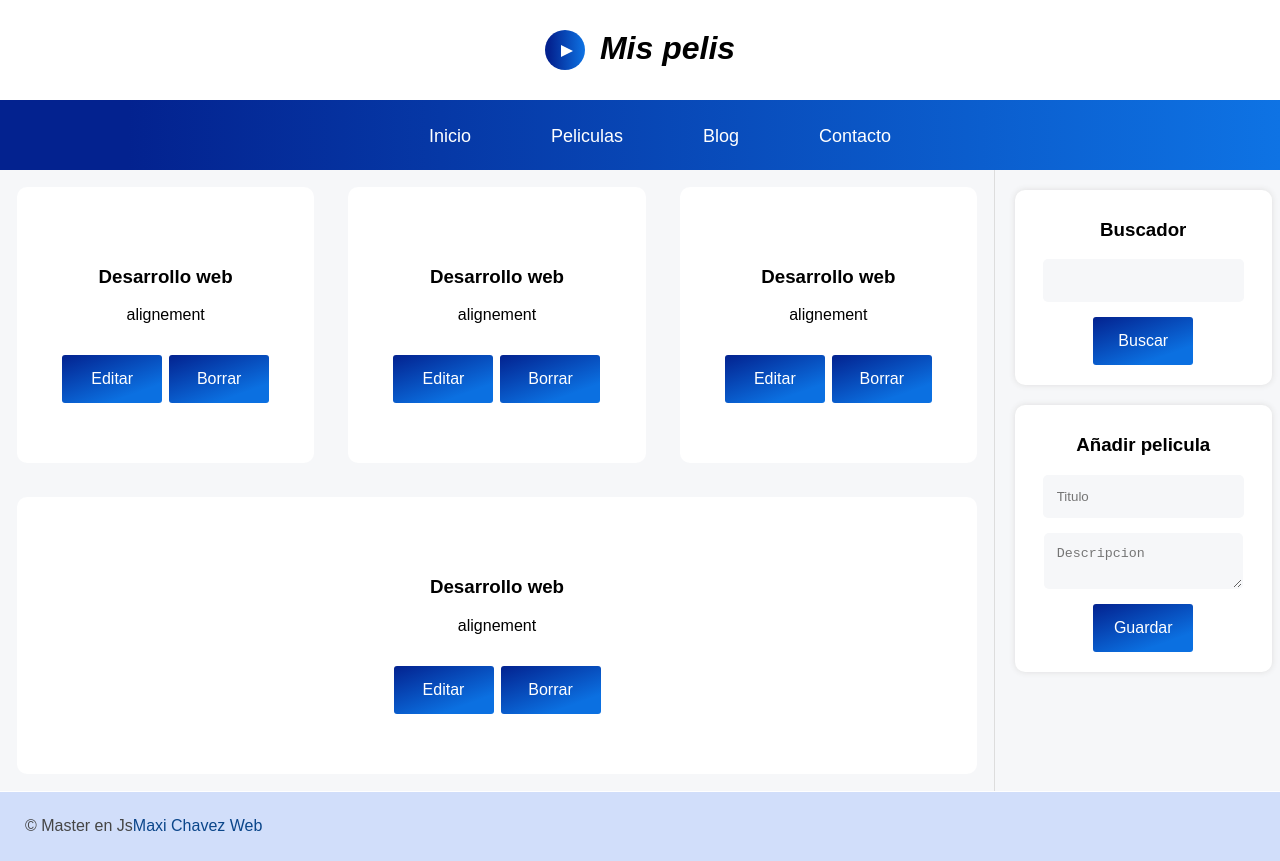
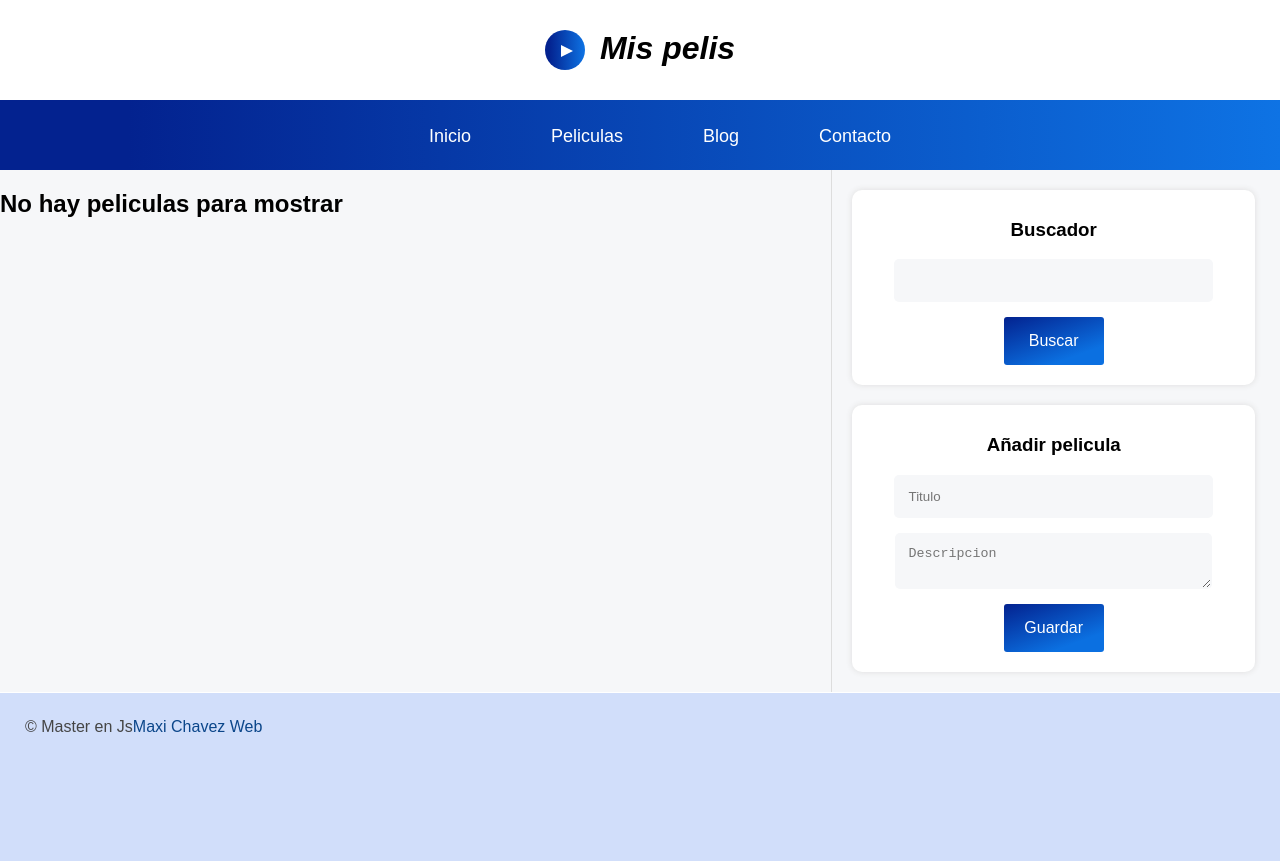
Before and after one commit to MaxiChavez/pelis2024, a React (Create React App) app: page / in a window 1280 px wide. After the commit the page ends 800 px from the top, so only its background shows below. Built offline with nearby package versions, Linux system fonts and the light colour scheme.

Commit message:
Colocando Hooks useState & useEffect para la carga dinamica de peliculas

```diff
--- a/src/components/Crear.js
+++ b/src/components/Crear.js
@@ -62,6 +62,7 @@
 // export default Crear;
 
 import React, { useState } from "react";
+import GuardarEnStorage from "./helpers/GuardarEnStorage";
 
 const Crear = () => {
   const tituloComponente = "Añadir pelicula";
@@ -93,27 +94,8 @@
     alert(titulo + " - " + descripcion);
 
     // Guardar la película en localStorage
-    guardarEnStorage(peli);
-  };
-
-  const guardarEnStorage = (peli) => {
-    // Obtener elementos del localStorage
-    let elementos = JSON.parse(localStorage.getItem("pelis"));
-
-    // Comprobar si es un array, si no lo es, creamos uno
-    if (Array.isArray(elementos)) {
-      elementos.push(peli); // Añadir nueva película
-    } else {
-      elementos = [peli]; // Crear array con la nueva película
-    }
-
-    // Guardar el array actualizado en localStorage
-    localStorage.setItem("pelis", JSON.stringify(elementos));
-
-    // Mostrar en consola los elementos
-    console.log("Elementos guardados: ", elementos);
-
-    return peli;
+    GuardarEnStorage("pelis", peli);
+    GuardarEnStorage("copiaDatos", peli);
   };
 
   return (
--- a/src/components/Listado.js
+++ b/src/components/Listado.js
@@ -1,32 +1,35 @@
-import React from "react";
+import React, { useEffect, useState } from "react";
 
 const Listado = () => {
+  const [listadoState, setListadoState] = useState([]);
+
+  useEffect(() => {
+    console.log("componente del estafo");
+    conseguirPeliculas();
+  }, []);
+
+  const conseguirPeliculas = () => {
+    let peliculas = JSON.parse(localStorage.getItem("pelis"));
+    setListadoState(peliculas);
+    console.log(peliculas);
+  };
+
   return (
     <>
-      <article className="peli-item">
-        <h3 className="title">Desarrollo web</h3>
-        <p className="description">alignement</p>
-        <button className="edit">Editar</button>
-        <button className="delete">Borrar</button>
-      </article>
-      <article className="peli-item">
-        <h3 className="title">Desarrollo web</h3>
-        <p className="description">alignement</p>
-        <button className="edit">Editar</button>
-        <button className="delete">Borrar</button>
-      </article>
-      <article className="peli-item">
-        <h3 className="title">Desarrollo web</h3>
-        <p className="description">alignement</p>
-        <button className="edit">Editar</button>
-        <button className="delete">Borrar</button>
-      </article>
-      <article className="peli-item">
-        <h3 className="title">Desarrollo web</h3>
-        <p className="description">alignement</p>
-        <button className="edit">Editar</button>
-        <button className="delete">Borrar</button>
-      </article>
+      {listadoState != null ? (
+        listadoState.map((peli) => {
+          return (
+            <article key={peli.id} className="peli-item">
+              <h3 className="title">{peli.titulo}</h3>
+              <p className="description">{peli.descripcion}</p>
+              <button className="edit">Editar</button>
+              <button className="delete">Borrar</button>
+            </article>
+          );
+        })
+      ) : (
+        <h2>No hay peliculas para mostrar</h2>
+      )}
     </>
   );
 };
--- /dev/null
+++ b/src/components/helpers/GuardarEnStorage.js
@@ -0,0 +1,21 @@
+const GuardarEnStorage = (clave, elemento) => {
+  // Obtener elementos del localStorage
+  let elementos = JSON.parse(localStorage.getItem("clave"));
+
+  // Comprobar si es un array, si no lo es, creamos uno
+  if (Array.isArray(elementos)) {
+    elementos.push(elemento); // Añadir nueva película
+  } else {
+    elementos = [elemento]; // Crear array con la nueva película
+  }
+
+  // Guardar el array actualizado en localStorage
+  localStorage.setItem(clave, JSON.stringify(elementos));
+
+  // Mostrar en consola los elementos
+  console.log("Elementos guardados: ", elementos);
+
+  return elemento;
+};
+
+export default GuardarEnStorage;
```
